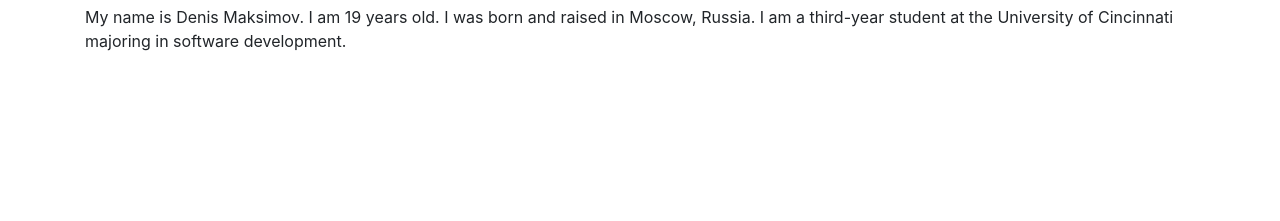
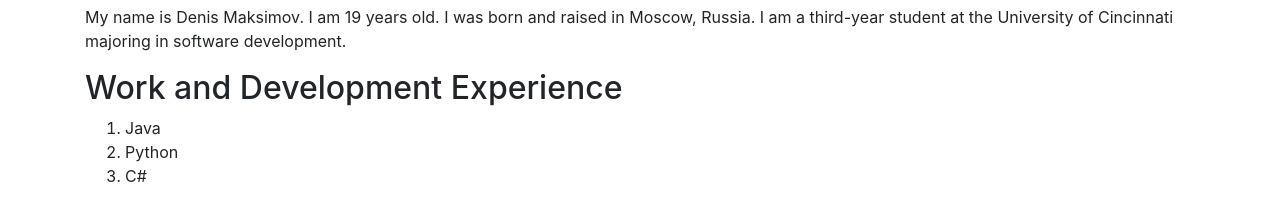
Before and after one commit to maksimds/online-portfolio-maksimds-main, a website: page index.html in a window 1280 px wide. Shown: the part 121-342 px from the top of the page. Drawn offline with nearby package versions, Linux system fonts and the light colour scheme.

Commit message:
added Work and Development Experience section

```diff
--- a/index.html
+++ b/index.html
@@ -21,11 +21,18 @@
     <img src="resources/images/mypicture.jpg" />
 
     <div class="section" id="personalBackground">
-
       <h2>Personal Background</h2>
       <p>My name is Denis Maksimov. I am 19 years old. I was born and raised in Moscow, Russia. I am a third-year
         student at the University of Cincinnati majoring in software development.</p>
+    </div>
 
+    <div class="section" id="experience">
+      <h2>Work and Development Experience</h2>
+      <ol>
+        <li>Java</li>
+        <li>Python</li>
+        <li>C#</li>
+      </ol>
     </div>
 
   </div>
```
